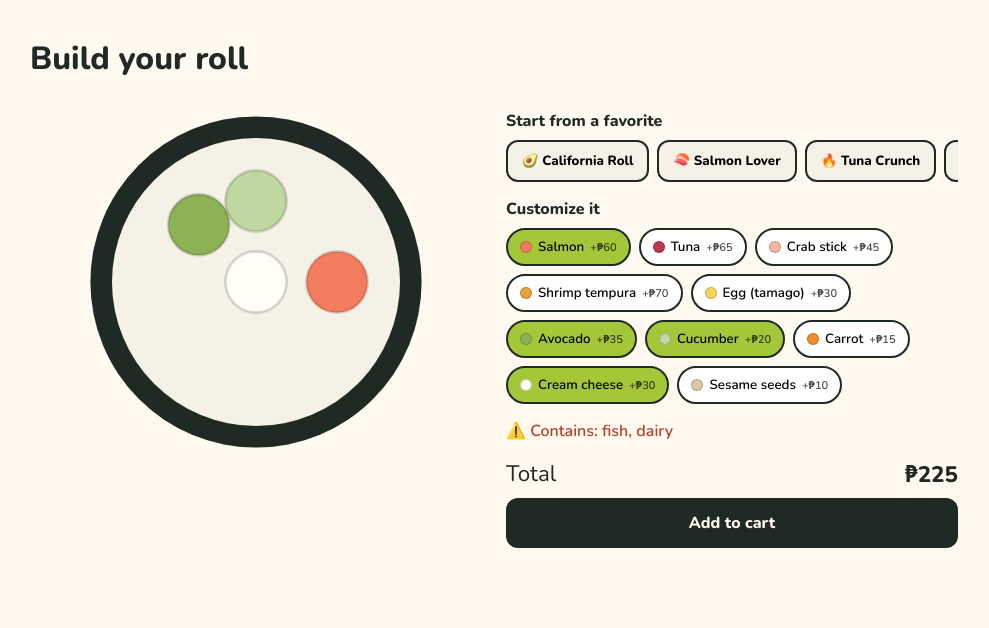
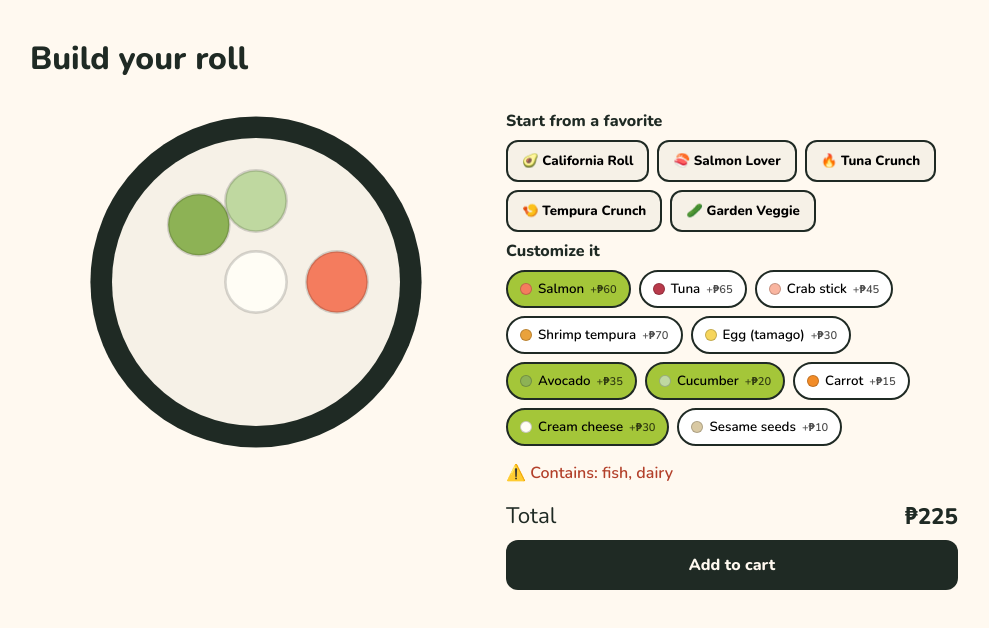
Before and after one commit to SeiiYuu/sush-app, a React (Vite) app: page / in a window 1280 px wide. Shown: the top 628 px of the page, without its empty margins (146-1135 px from the left). Built offline with nearby package versions, Linux system fonts and the light colour scheme.

Commit message:
fixed scroll UI

```diff
--- a/src/pages/Builder.css
+++ b/src/pages/Builder.css
@@ -26,7 +26,7 @@
 }
 
 .label { font-weight: 800; margin: 8px 0; }
-.presets { display: flex; gap: 8px; overflow-x: auto; padding-bottom: 8px; margin-bottom: 8px; }
+.presets { display: flex; flex-wrap: wrap; gap: 8px; margin-bottom: 8px; }
 .preset {
   flex: none; padding: 10px 14px; border-radius: 12px;
   border: 2px solid var(--nori); background: var(--rice);
```
